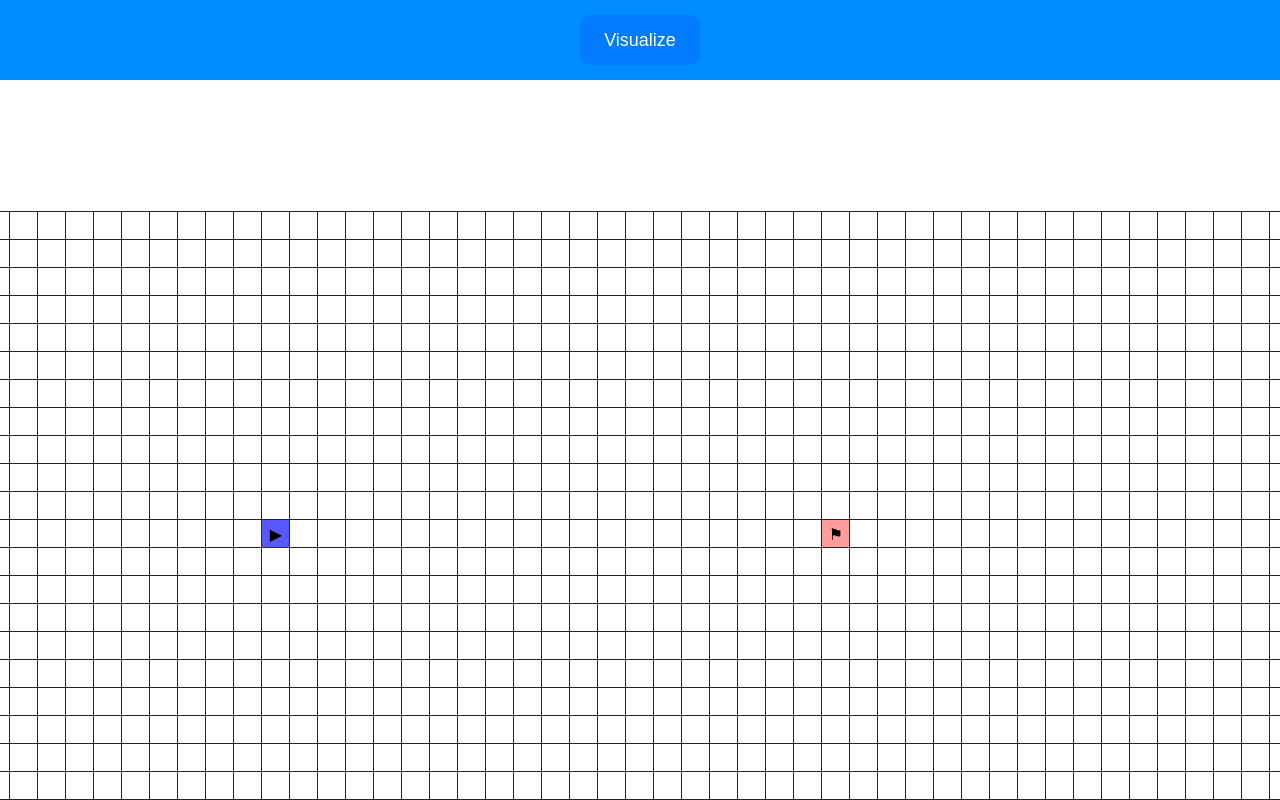
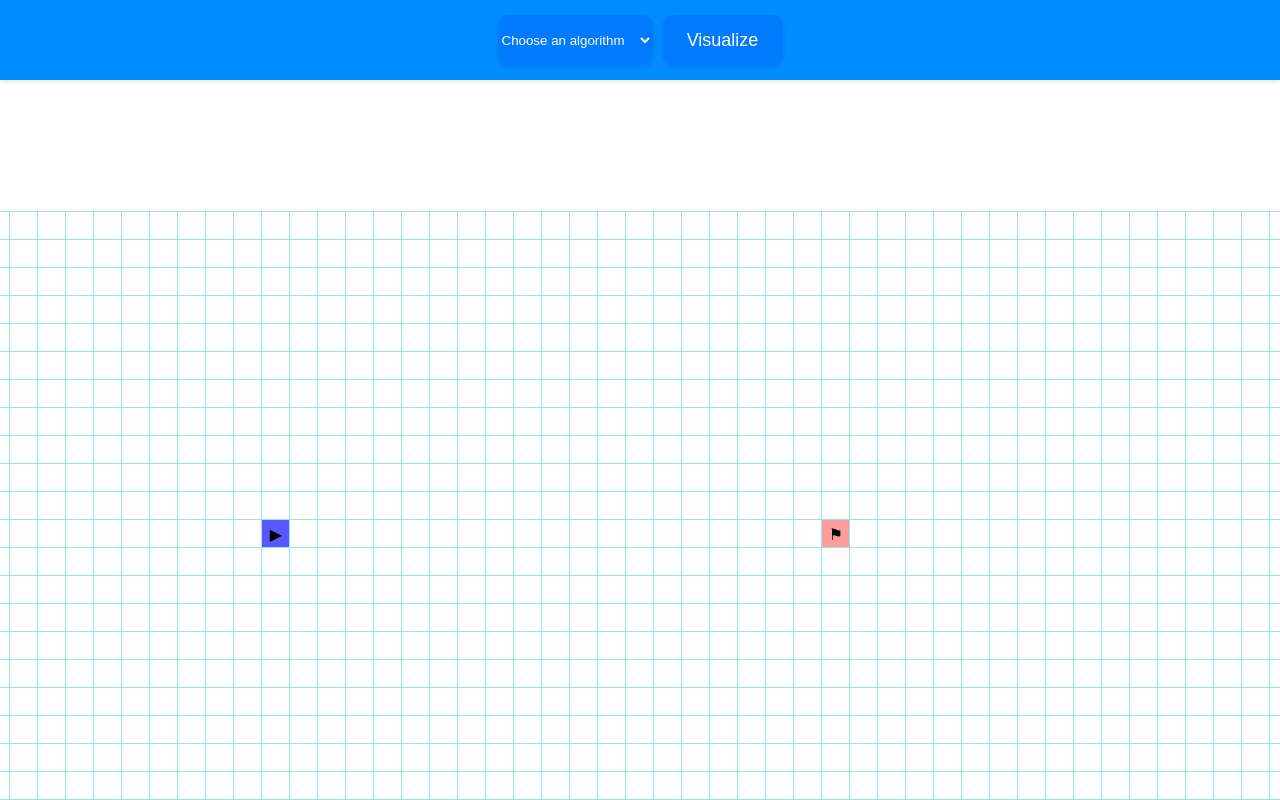
Before and after one commit to luckaasf/pathfinder-visualizer, a React (Create React App) app: page / in a window 1280 px wide. Built offline with nearby package versions, Linux system fonts and the light colour scheme.

Commit message:
select algorithm and visualize

```diff
--- a/src/assets/algorithms/AStar.jsx
+++ b/src/assets/algorithms/AStar.jsx
@@ -27,8 +27,6 @@ function AStar(grid, startNode, finishNode) {
         if (closestNode === finishNode) return visitedNodes;
 
         updateNeighbors(closestNode, grid, finishNode);
-
-        console.log(visitedNodes);
     }
 
 }
--- a/src/assets/stylesheets/Header.css
+++ b/src/assets/stylesheets/Header.css
@@ -4,6 +4,13 @@
     justify-content: space-between;
     align-items: center;
     height: 80px;
+    box-shadow: 0 2px 4px rgba(0, 0, 0, 0.1);
+}
+
+.visualize-container {
+    display: flex;
+    align-items: center;
+    margin: 0 auto;
 }
 
 .visualize-button {
@@ -12,18 +19,18 @@
     border: none;
     width: 120px;
     height: 50px;
-    margin: 0 auto;
+    margin-left: 10px;
     display: flex;
     justify-content: center;
-    padding: 0;
     align-items: center;
     cursor: pointer;
     transition: background-color 0.3s ease;
+    box-shadow: 0 2px 4px rgba(0, 0, 0, 0.1);
 }
 
 .visualize-button span {
     color: white;
-    font-family:Arial, Helvetica, sans-serif;
+    font-family: Arial, Helvetica, sans-serif;
     font-size: 18px;
     text-align: center;
 }
@@ -31,3 +38,27 @@
 .visualize-button:hover {
     background-color: #0056b3;
 }
+
+.dropdown {
+    width: 155px;
+    height: 50px;
+    border-radius: 10px;
+    cursor: pointer;
+    border: none;
+    background-color: #007bff;
+    color: white;
+    box-shadow: 0 2px 4px rgba(0, 0, 0, 0.1);
+}
+
+.dropdown:hover {
+    background-color: #0056b3;
+    transition: background-color 0.3s ease;
+}
+
+.dropdown option {
+    background-color: #007bff;
+    color: white;
+    cursor: pointer;
+    border-radius: 20px;
+    transition: background-color 0.3s ease, color 0.3s ease;
+}
--- a/src/assets/stylesheets/Node.css
+++ b/src/assets/stylesheets/Node.css
@@ -2,7 +2,7 @@
     width: 28px;
     height: 28px;
     background-color: white;
-    outline: 1px solid #272727;
+    outline: 1px solid #94e3f7;
     display: inline-block;
     user-select: none;
 }
--- a/src/components/Grid.jsx
+++ b/src/components/Grid.jsx
@@ -1,8 +1,8 @@
 import React, { useState, useEffect, useContext } from "react";
 import Node from "./Node";
 import '../assets/stylesheets/Grid.css';
-import { Dijkstra, getShortestPath } from '../assets/algorithms/Dijkstra';
-import { AStar as Astar, getShortestPathAstar } from '../assets/algorithms/AStar';
+import { Dijkstra as dijkstra, getShortestPath as dijkstraPath } from '../assets/algorithms/Dijkstra';
+import { AStar as astar, getShortestPathAstar as astarPath } from '../assets/algorithms/AStar';
 import MyContext from "./MyContext";
 
 const GRID_ROW_SIZE = 22;
@@ -17,7 +17,7 @@ function Grid() {
     const [grid, setGrid] = useState([]);
     const [mouseIsPressed, setMouseIsPressed] = useState(false);
 
-    const { isAlgorithmRunning } = useContext(MyContext);
+    const { config } = useContext(MyContext);
 
     function handleOnMouseDown(row, col) {
         if ((grid[row][col].isStart) || (grid[row][col].isFinish)) return;
@@ -37,10 +37,11 @@ function Grid() {
     }
 
     useEffect(() => {
-        if (isAlgorithmRunning) {
+        console.log("config: ", config)
+        if (config.isAlgorithmRunning) {
             handleVisualizeButton();
         }
-      }, [isAlgorithmRunning]);
+      }, [config]);
 
     useEffect(() => {
         const newGrid = initializeGrid();
@@ -58,6 +59,8 @@ function Grid() {
     }, []);
 
     function animatePathFinder(visitedNodes, shortestPathNodes) {
+        console.log("visited nodes: ", visitedNodes);
+        console.log("shortestPath: ", shortestPathNodes);
         for (let i = 0; i < visitedNodes.length; i++) {
             setTimeout(() => {
                 if (i === visitedNodes.length - 1) {
@@ -83,18 +86,28 @@ function Grid() {
     function handleVisualizeButton() {
         const startNode = grid[START_NODE_ROW][START_NODE_COL];
         const finishNode = grid[FINISH_NODE_ROW][FINISH_NODE_COL];
-        const currentGrid = grid;
-        const visitedNodes = Astar(currentGrid, startNode, finishNode);
-        //const shortestPathNodes = getShortestPath(finishNode);
-        const shortestPathNodesAstar = getShortestPathAstar(finishNode);
-        //animatePathFinder(visitedNodes, shortestPathNodes);
+        const algorithmSelected = config.algorithm;
+        const { visitedNodes, shortestPathNodes }= runAlgorithm(algorithmSelected, startNode, finishNode);
+        animatePathFinder(visitedNodes, shortestPathNodes);
+    }
 
-        animatePathFinder(visitedNodes, shortestPathNodesAstar);
+    function runAlgorithm(algorithmSelected, startNode, finishNode) {
+        switch (algorithmSelected) {
+            case "astar":
+                const visitedNodesAstar = astar(grid, startNode, finishNode);
+                const shortestPathNodesAstar = astarPath(finishNode);
+                return { visitedNodes: visitedNodesAstar, shortestPathNodes: shortestPathNodesAstar };
+            case "dijkstra":
+                const visitedNodesDijkstra = dijkstra(grid, startNode, finishNode);
+                const shortestPathNodes = dijkstraPath(finishNode);
+                return { visitedNodes: visitedNodesDijkstra, shortestPathNodes: shortestPathNodes };
+            default:
+                break;
+        }
     }
 
     return (
         <>
-            {/*<button className="visualize-button" onClick={() => handleVisualizeButton()}>Visualize</button>*/}
             <div className="grid">
                 {grid.map((row, rowIndex) => (
                     <div className="key-container" key={rowIndex}>
--- a/src/components/Header.jsx
+++ b/src/components/Header.jsx
@@ -1,18 +1,31 @@
-import React, { useContext } from "react";
+import React, { useContext, useState } from "react";
 import '../assets/stylesheets/Header.css';
 import MyContext from "./MyContext";
 
 function Header() {
 
-    const { isAlgorithmRunning, startAlgorithm } = useContext(MyContext);
+    const { startAlgorithm } = useContext(MyContext);
+    const [selectedAlgorithm, setSelectedAlgorithm] = useState("");
+
+    function handleAlgorithmChange(event) {
+        setSelectedAlgorithm(event.target.value);
+    }
 
     function handleClick() {
-        startAlgorithm();
+        if (selectedAlgorithm)
+            startAlgorithm(true, selectedAlgorithm);
     }
 
     return(
         <header className="header-container">
+            <div className="visualize-container">
+            <select className="dropdown"value={selectedAlgorithm} onChange={handleAlgorithmChange}>
+                <option value="">Choose an algorithm</option>
+                <option value="dijkstra">Dijkstra</option>
+                <option value="astar">A*</option>
+            </select>
             <button className="visualize-button" onClick={handleClick}><span>Visualize</span></button>
+            </div>
         </header>
     );
 }
--- a/src/components/MyContextProvider.jsx
+++ b/src/components/MyContextProvider.jsx
@@ -3,14 +3,21 @@ import MyContext from './MyContext';
 
 const MyContextProvider = ({ children }) => {
 
-  const [isAlgorithmRunning, setIsAlgorithmRunning] = useState(false);
+  const [config, setConfig] = useState({
+    isAlgorithmRunning: false,
+    algorithm: null,
+  });
 
-  function startAlgorithm() {
-    setIsAlgorithmRunning(true);
+  function startAlgorithm(isRunning, algorithmName) {
+    setConfig(prevConfig => ({
+      ...prevConfig,
+      isAlgorithmRunning: isRunning,
+      algorithm: algorithmName,
+    }));
   };
 
   return (
-    <MyContext.Provider value={{ isAlgorithmRunning, startAlgorithm }}>
+    <MyContext.Provider value={{ config, startAlgorithm }}>
       {children}
     </MyContext.Provider>
   );
```
